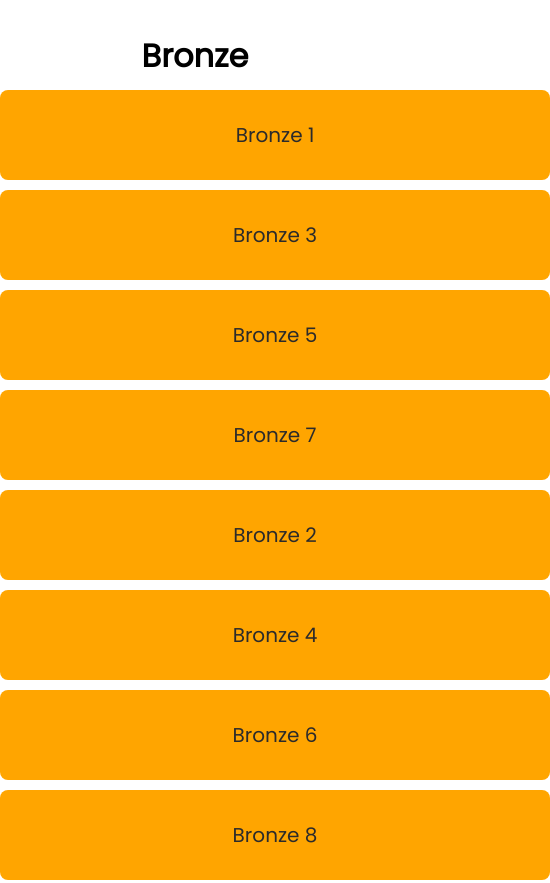
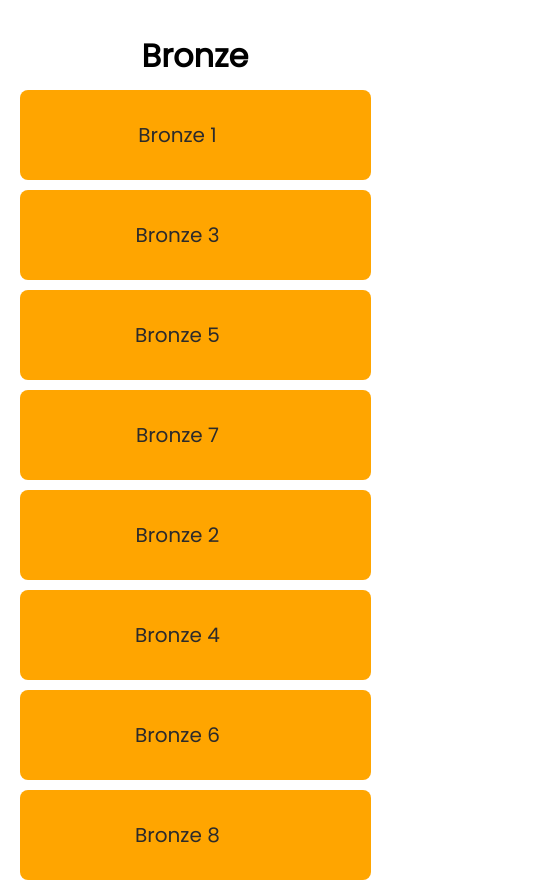
Before and after one commit to jnk838/ctf, a plain HTML site: page challenges.html in a window 390 px wide. Shown: the part 1116-1999 px from the top of the page, 550 px wide, since content can reach past the window. Drawn offline with nearby package versions, Linux system fonts and the light colour scheme.

Commit message:
change button size

```diff
--- a/styles.css
+++ b/styles.css
@@ -263,4 +263,16 @@
       float: none !important;
       margin: 10px auto;
     }
+    .container-col1 .list {
+      width: 90% !important;
+    }
+    .container-col2 .list {
+      width: 90% !important;
+    }
+    .button {
+      width: 90% !important;
+    }
+    .button a {
+      width: 90% !important;
+    }
   }
```
